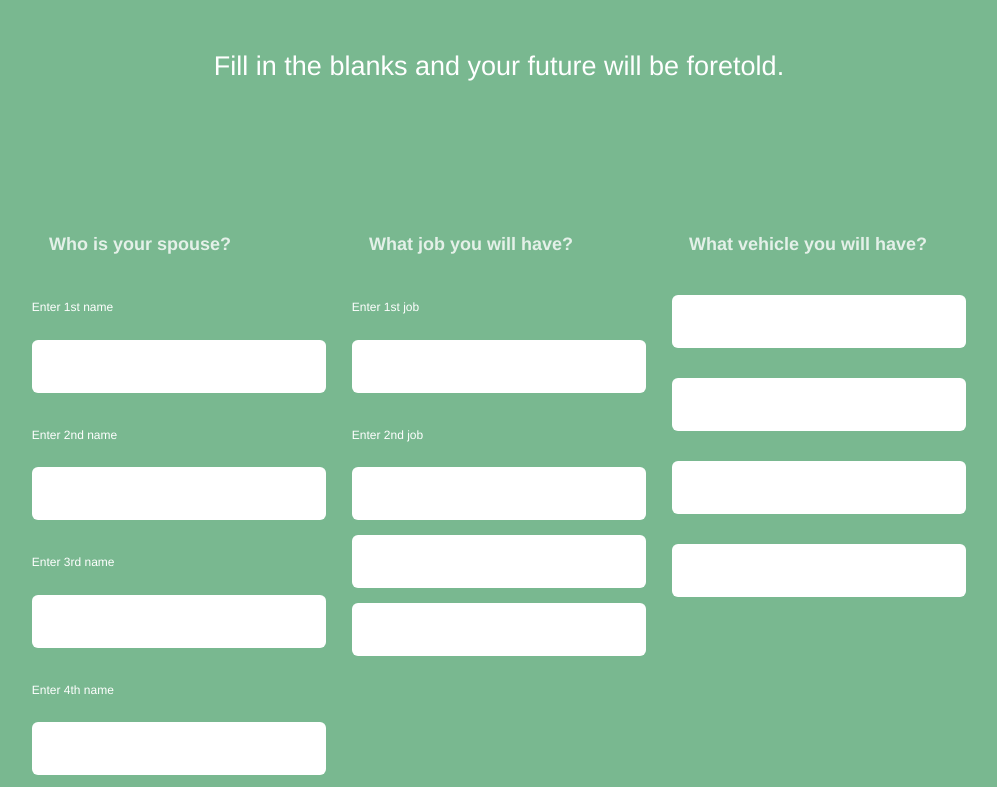
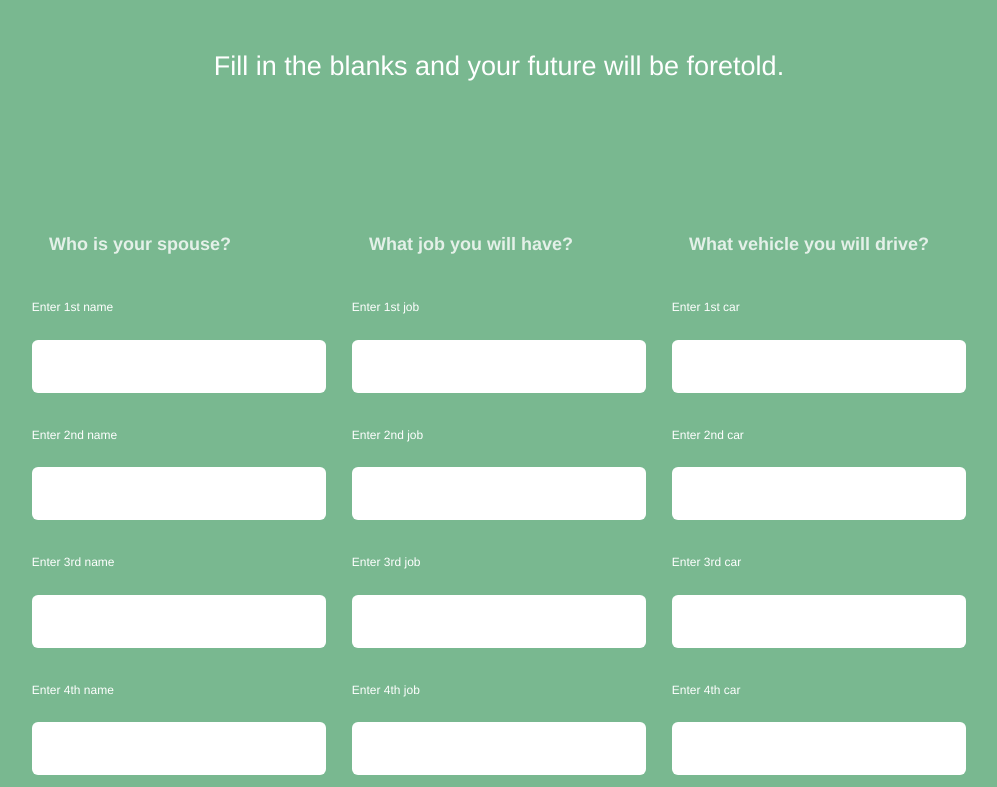
Before and after one commit to ItsTay1998/MASH-Game-24-Spring, a plain HTML site: page index.html in a window 1280 px wide. Shown: the part 165-952 px from the top of the page, without its empty margins (141-1138 px from the left). Drawn offline with Linux system fonts and the light colour scheme.

Commit message:
Update text input

```diff
--- a/index.html
+++ b/index.html
@@ -31,15 +31,15 @@
           <h4 class="highlight">What job you will have?</h4>
           <label><span class="screen-reader">Enter 1st job</span> <input name="answer_2[]" type="text"></label>
           <label><span class="screen-reader">Enter 2nd job</span> <input name="answer_2[]" type="text"></label>
-          <input name="answer_2[]" type="text">
-          <input name="answer_2[]" type="text">
+          <label><span class="screen-reader">Enter 3rd job</span> <input name="answer_2[]" type="text"></label>
+          <label><span class="screen-reader">Enter 4th job</span> <input name="answer_2[]" type="text"></label>
         </div>
         <div class="choice-bucket">
-          <h4 class="highlight">What vehicle you will have?</h4>
-          <input name="answer_3[]" type="text">
-          <input name="answer_3[]" type="text">
-          <input name="answer_3[]" type="text">
-          <input name="answer_3[]" type="text">
+          <h4 class="highlight">What vehicle you will drive?</h4>
+          <label><span class="screen-reader">Enter 1st car</span> <input name="answer_3[]" type="text"></label>
+          <label><span class="screen-reader">Enter 2nd car</span> <input name="answer_3[]" type="text"></label>
+          <label><span class="screen-reader">Enter 3rd car</span> <input name="answer_3[]" type="text"></label>
+          <label><span class="screen-reader">Enter 4th car</span> <input name="answer_3[]" type="text"></label>
         </div>
       </div>
       <button type="submit" class="button-submit">Tell my fortune</button>
```
